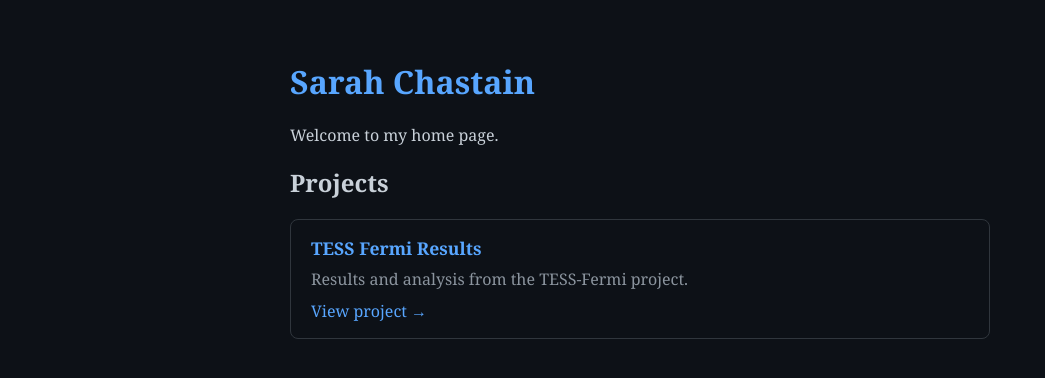
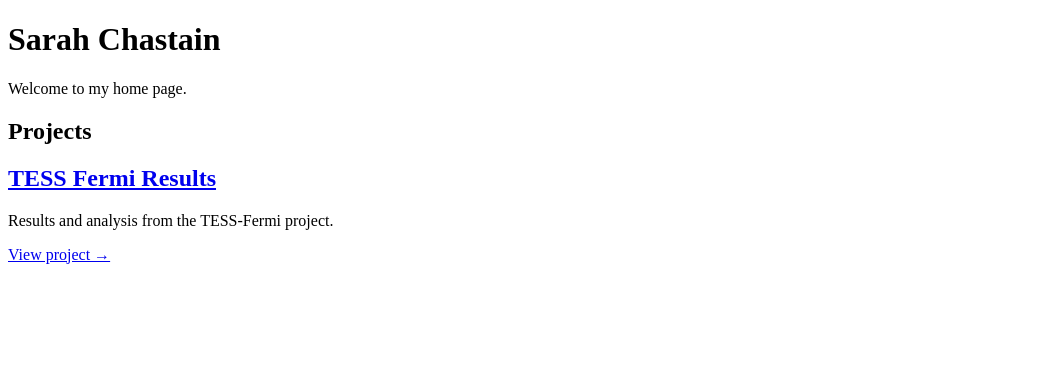
Before and after one commit to dentalfloss1/dentalfloss1, a plain HTML site: page index.html in a window 1280 px wide. Shown: the whole page, without its empty margins (0-1045 px from the left). Drawn offline with Linux system fonts and the light colour scheme.

Commit message:
Update index.html

```diff
--- a/index.html
+++ b/index.html
@@ -4,30 +4,6 @@
   <meta charset="UTF-8" />
   <meta name="viewport" content="width=device-width, initial-scale=1.0"/>
   <title>Sarah Chastain | GitHub Pages</title>
-  <style>
-    body {
-      font-family: Georgia, serif;
-      max-width: 700px;
-      margin: 60px auto;
-      padding: 0 20px;
-      background: #0d1117;
-      color: #c9d1d9;
-    }
-    h1 { color: #58a6ff; }
-    a {
-      color: #58a6ff;
-      text-decoration: none;
-    }
-    a:hover { text-decoration: underline; }
-    .project-card {
-      border: 1px solid #30363d;
-      border-radius: 8px;
-      padding: 16px 20px;
-      margin-top: 20px;
-    }
-    .project-card h2 { margin: 0 0 8px; font-size: 1.1em; color: #e6edf3; }
-    .project-card p  { margin: 0 0 10px; color: #8b949e; }
-  </style>
 </head>
 <body>
 
```
